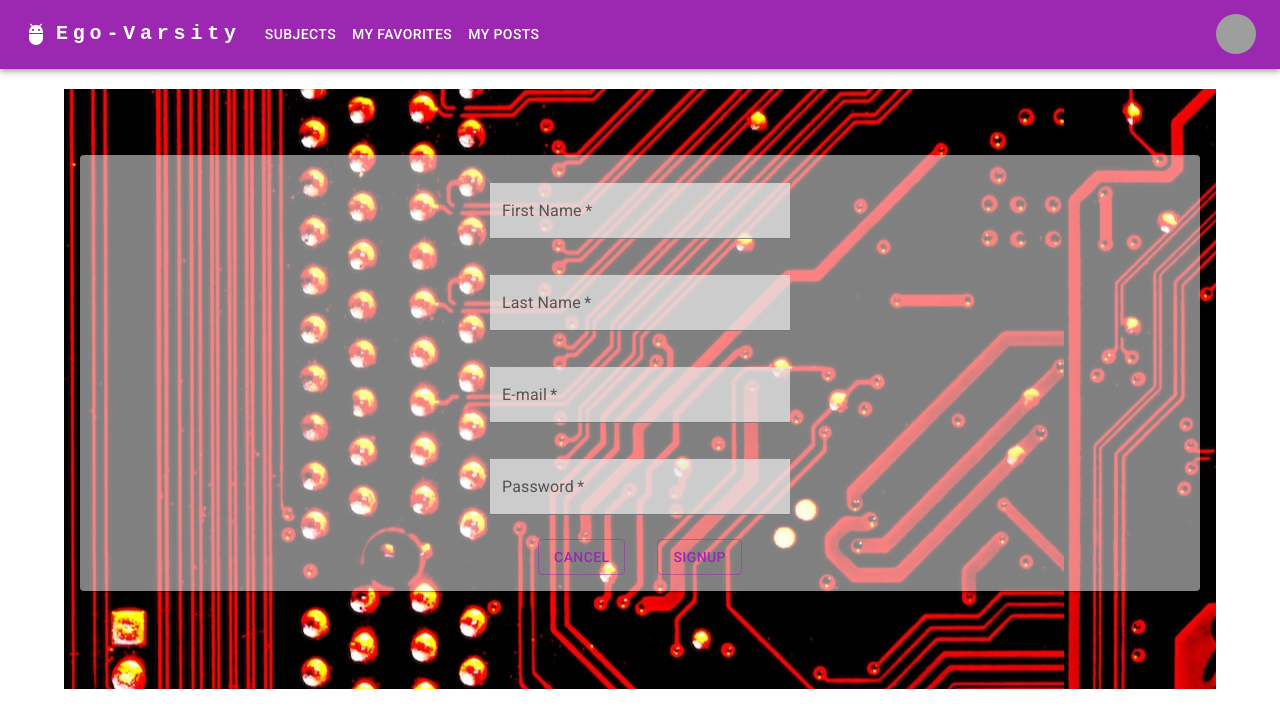
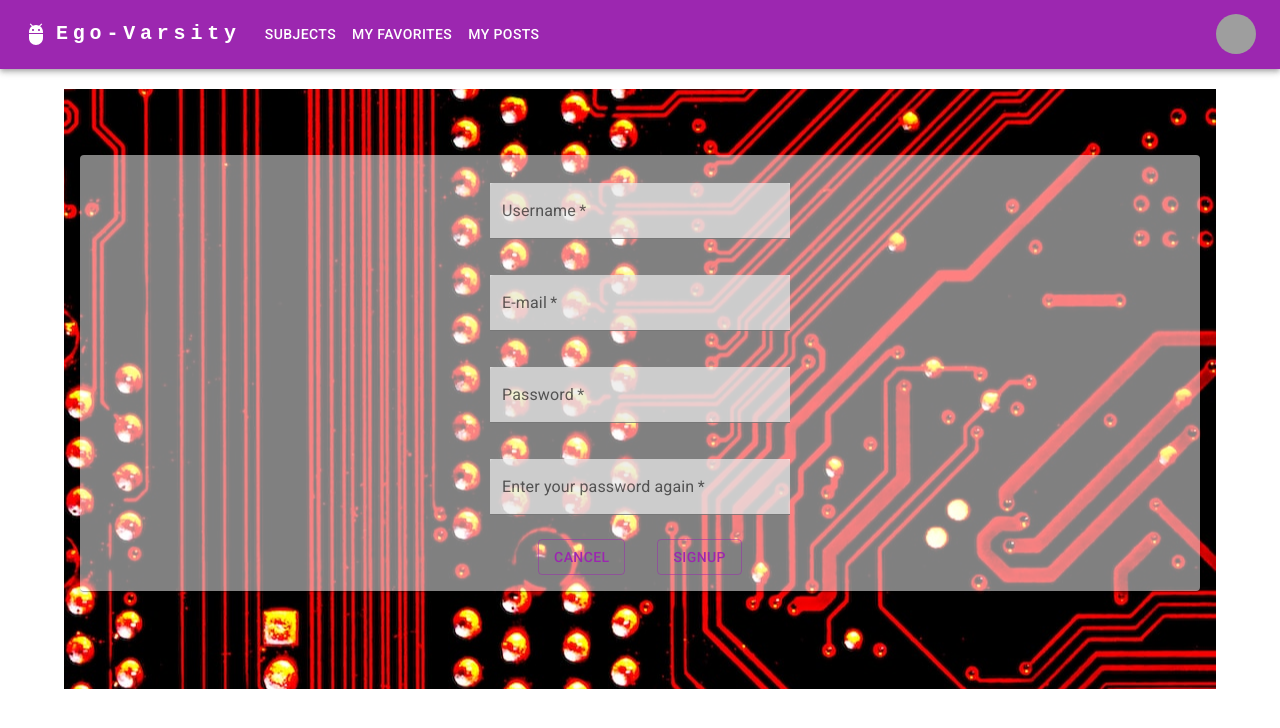
Before and after one commit to Hoooao/EgoV-Frontend, a React (Create React App) app: page /signup in a window 1280 px wide. Shown: the top 728 px of the page. Built offline with nearby package versions, Linux system fonts and the light colour scheme; grey boxes are pictures that could not be loaded.

Commit message:
user signup basic complete

```diff
--- a/src/App.js
+++ b/src/App.js
@@ -2,9 +2,24 @@ import './App.css';
 import MainRouter from './MainRouter';
 import { createTheme, ThemeProvider } from '@mui/material';
 import { purple } from '@mui/material/colors';
+
 const theme = createTheme({
   palette:{
     primary: purple
+  },
+  components:{
+    MuiButton:{
+      variants:[
+        {
+          props:{variant:"bold"},
+          style:{
+            font:"bold",
+            border:`4px solid white`,
+            color:'white'
+          }
+        }
+      ]
+    }
   }
 })
 
--- a/src/MainRouter.jsx
+++ b/src/MainRouter.jsx
@@ -5,7 +5,6 @@ import LogIn from './pages/LogIn'
 import SignUp from './pages/SignUp'
 import Layout from './containers/Layout'
 import Course from './pages/Course'
-
 
 const MainRouter = () => {
     return (
--- /dev/null
+++ b/src/apiConfig.mjs
@@ -0,0 +1,7 @@
+
+
+const apiConfig = {
+    base:"http://localhost:3001"
+}
+
+export default apiConfig;
--- a/src/containers/SubCardGrid/index.jsx
+++ b/src/containers/SubCardGrid/index.jsx
@@ -9,7 +9,7 @@ import { Grid } from '@mui/material';
 
 export default function SubCard() {
   return (
-    <Grid item xs={4} sx={{
+    <Grid item xs={12} md= {6} lg={4} sx={{
       paddingTop:'20px'
     }}>
       <Card sx={{ maxWidth: 345 }}>
--- a/src/pages/Index/index.jsx
+++ b/src/pages/Index/index.jsx
@@ -1,8 +1,9 @@
 import React from 'react'
+import { useNavigate } from 'react-router-dom';
+import SubCardGrid from '../../containers/SubCardGrid';
 import { Typography, Box, Button, ButtonGroup, Grid } from '@mui/material'
 import { makeStyles } from '@mui/styles';
 import index_banner from '../../img/index/index_banner.jpg';
-import SubCardGrid from '../../containers/SubCardGrid';
 const useStyle = makeStyles({
   banner: {
     height: 400,
@@ -15,6 +16,7 @@ const useStyle = makeStyles({
 
 export default function Index() {
   const classes = useStyle();
+  const navigate = useNavigate();
   const subjects = ['Machine Learning', 'Operating Systems', 'Computer Vision', 'Computer Networking',
     'Database Management System', 'Distributed Systems'];
   return (
@@ -32,16 +34,17 @@ export default function Index() {
 
 
         <ButtonGroup size='large' sx={{ outlineWidth: '12px' }}>
-          //按钮的颜色！！！！！
-          <Button variant="outlined" ><Typography>Log In</Typography></Button>
-          <Button variant="outlined"><Typography>Sign Up</Typography></Button>
+          <Button variant="bold" onClick ={()=> navigate('/login')} sx={{
+            fontSize:24
+          }}><Typography>Log In</Typography></Button>
+          <Button variant="bold" onClick = {()=> navigate('/signup')}><Typography>Sign Up</Typography></Button>
         </ButtonGroup>
       </Box>
 
       <Box sx={{
         paddingTop:'100px'
       }}>
-        <Grid container>
+        <Grid container spacing={7}>
         <SubCardGrid/>
         <SubCardGrid/>
         <SubCardGrid/>
--- a/src/pages/LogIn/index.jsx
+++ b/src/pages/LogIn/index.jsx
@@ -1,4 +1,4 @@
-import * as React from 'react';
+import React, { useMemo, useState } from 'react';
 import Avatar from '@mui/material/Avatar';
 import Button from '@mui/material/Button';
 import CssBaseline from '@mui/material/CssBaseline';
@@ -36,6 +36,8 @@ const theme = createTheme();
 
 
 export default function LogIn() {
+  const [usernameMail, setUsernameMail] = useState('');
+
   const handleSubmit = (event) => {
     event.preventDefault();
     const data = new FormData(event.currentTarget);
@@ -78,7 +80,7 @@ export default function LogIn() {
               <LockOutlinedIcon />
             </Avatar>
             <Typography component="h1" variant="h5">
-              Sign in
+              Log in
             </Typography>
             <Box component="form" noValidate onSubmit={handleSubmit} sx={{ mt: 1 }}>
               <TextField
@@ -89,6 +91,7 @@ export default function LogIn() {
                 label="Email Address"
                 name="email"
                 autoComplete="email"
+                value={usernameMail}
                 autoFocus
               />
               <TextField
--- a/src/pages/SignUp/index.jsx
+++ b/src/pages/SignUp/index.jsx
@@ -1,15 +1,20 @@
 // reference: https://levelup.gitconnected.com/create-a-signup-page-with-react-and-material-ui-9b203d18cf3f
-import React, { useState } from 'react';
+import React, { useMemo, useState } from 'react';
+import { useNavigate } from 'react-router-dom';
 
 import { Button, TextField, Box, Paper, Grid } from '@mui/material';
 import { makeStyles } from '@mui/styles';
+import axios from 'axios';
 
+import apiConfig from '../../apiConfig.mjs';
 import p1 from '../../img/signin/p1.jpg'
 import p2 from '../../img/signin/p2.jpg'
 import p3 from '../../img/signin/p3.jpg'
 import p4 from '../../img/signin/p4.jpg'
 import p5 from '../../img/signin/p5.jpg'
 import p6 from '../../img/signin/p6.jpg'
+
+const baseURL = apiConfig.base;
 
 const useStyles = makeStyles(theme => ({
   root: {
@@ -28,41 +33,59 @@ const useStyles = makeStyles(theme => ({
   },
 }));
 
-const Form = ({ handleClose }) => {
+const Form = () => {
+  const navigate = useNavigate();
+  const handleClose = () => { navigate('/') };
+
   const pics = [p1, p2, p3, p4, p5, p6];
   const classes = useStyles();
   // create state variables for each input
-  const [firstName, setFirstName] = useState('');
-  const [lastName, setLastName] = useState('');
+  const [userName, setUserName] = useState('');
   const [email, setEmail] = useState('');
   const [password, setPassword] = useState('');
+  const [repassword, setRepassword] = useState('');
 
   const handleSubmit = e => {
     e.preventDefault();
-    console.log(firstName, lastName, email, password);
-    handleClose();
+    if(password===repassword){
+      axios({
+        method: "POST",
+        url: `${baseURL}/api/user/signup`,
+        data:{
+          username:userName,
+          email,
+          password,
+        }
+      }).then(res=>{
+        if(res.data.ok) handleClose();
+        else console.log(res.data.message)
+      })
+    }else{
+      console.log("Password missmatch")
+    }
   };
-
+  const [picNum, setPicNum] = useState(Math.floor(Math.random() * 5));
   return (
     <Box sx={{
-      background: `url(${pics[Math.floor(Math.random() * 5)]}) 1000px`,
+      background: `url(${pics[picNum]}) 100%`,
       height: '600px'
     }}>
       <form className={classes.root} onSubmit={handleSubmit}>
         <Paper sx={{
           background: 'rgba(255,255,255,0.5)',
-          marginTop:'50px'
+          marginTop: '50px'
         }}>
           <Box >
             <Grid container >
               <Grid item xs={12} sx={{
-      paddingTop:'20px'}}>
+                paddingTop: '20px'
+              }}>
                 <TextField
-                label="First Name"
+                  label="Username"
                   variant="filled"
                   required
-                value={firstName}
-                onChange={e => setFirstName(e.target.value)}
+                  value={userName}
+                  onChange={e => setUserName(e.target.value)}
                   sx={{
                     backgroundColor: 'rgba(255,255,255,0.7)',
                   }}
@@ -70,13 +93,29 @@ const Form = ({ handleClose }) => {
               </Grid>
 
               <Grid item xs={12} sx={{
-      paddingTop:'20px'}}>
+                paddingTop: '20px'
+              }}>
                 <TextField
-                label="Last Name"
+                  label="E-mail"
                   variant="filled"
                   required
-                value={lastName}
-                onChange={e => setLastName(e.target.value)}
+                  value={email}
+                  onChange={e => setEmail(e.target.value)}
+                  sx={{
+                    backgroundColor: 'rgba(255,255,255,0.7)'
+                  }}
+                />
+              </Grid>
+              <Grid item xs={12} sx={{
+                paddingTop: '20px'
+              }}>
+                <TextField
+                  label="Password"
+                  type="password"
+                  variant="filled"
+                  required
+                  value={password}
+                  onChange={e => setPassword(e.target.value)}
                   sx={{
                     backgroundColor: 'rgba(255,255,255,0.7)'
                   }}
@@ -84,27 +123,15 @@ const Form = ({ handleClose }) => {
               </Grid>
 
               <Grid item xs={12} sx={{
-      paddingTop:'20px'}}>
+                paddingTop: '20px'
+              }}>
                 <TextField
-                label="E-mail"
+                  label="Enter your password again"
+                  type="Repassword"
                   variant="filled"
                   required
-                value={lastName}
-                onChange={e => setLastName(e.target.value)}
-                sx={{
-                  backgroundColor: 'rgba(255,255,255,0.7)'
-                }}
-              />
-              </Grid>
-              <Grid item xs={12} sx={{
-      paddingTop:'20px'}}>
-              <TextField
-                label="Password"
-                type="password"
-                variant="filled"
-                required
-                value={lastName}
-                onChange={e => setLastName(e.target.value)}
+                  value={repassword}
+                  onChange={e => setRepassword(e.target.value)}
                   sx={{
                     backgroundColor: 'rgba(255,255,255,0.7)'
                   }}
```
Lines whose indentation alone changed are shown as unchanged.
